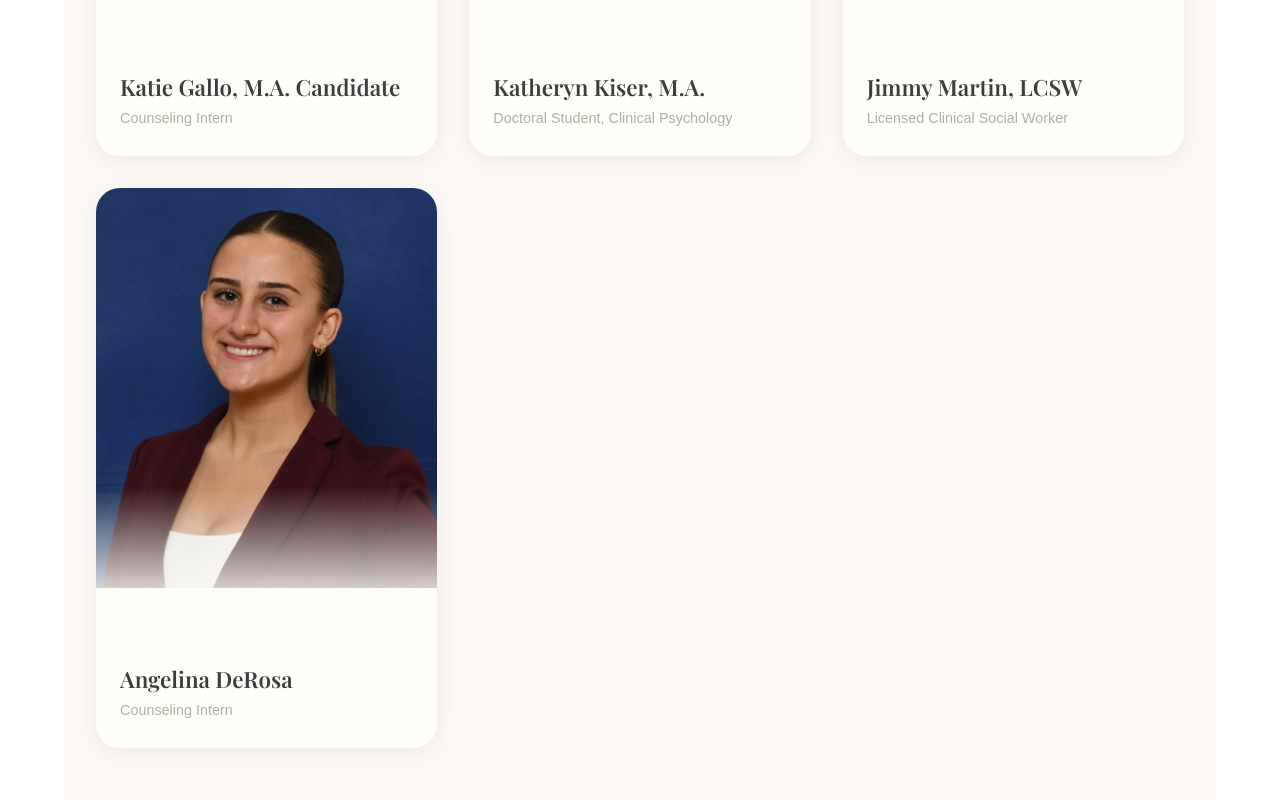
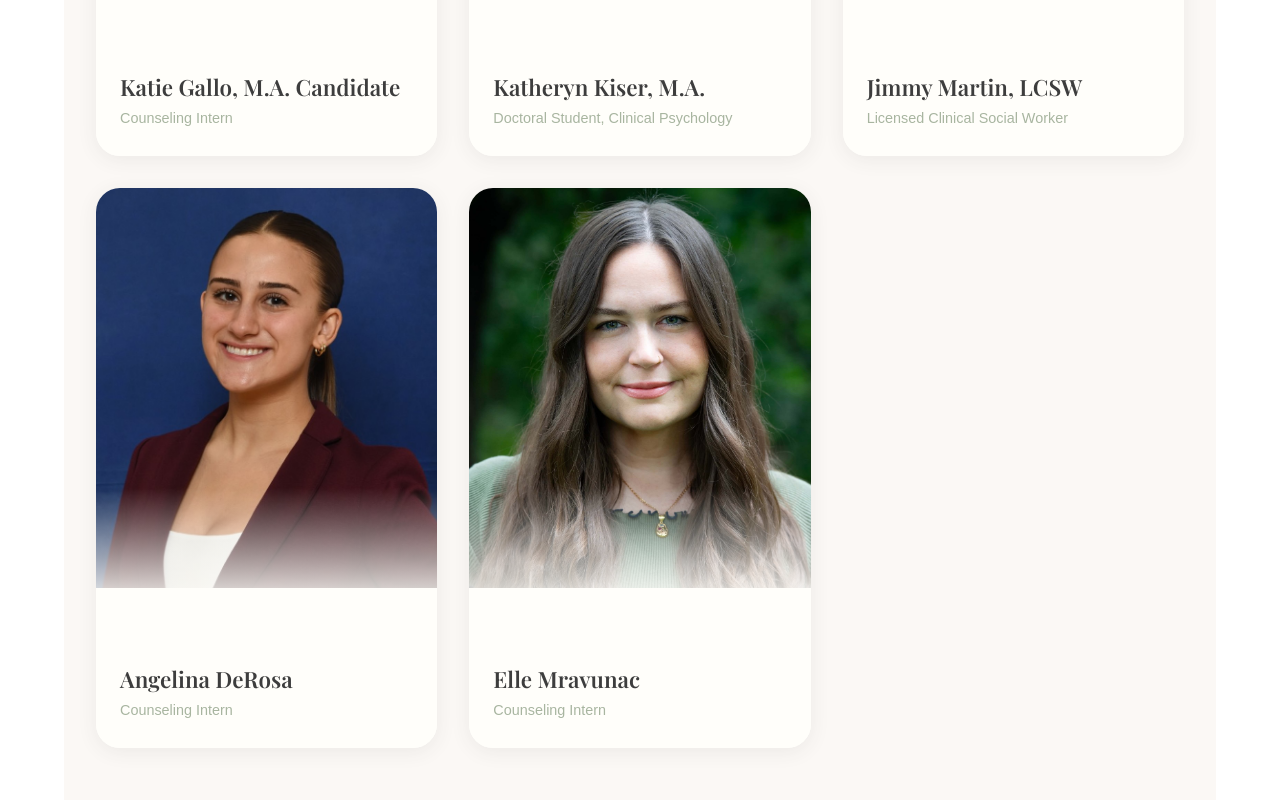
Before and after one commit to Bgorson/rose-water, a React app: page /about in a window 1280 px wide. Shown: the part 3350-4150 px from the top of the page. Built offline with nearby package versions, Linux system fonts and the light colour scheme.

Commit message:
add staff

```diff
--- a/src/components/StaffPage.js
+++ b/src/components/StaffPage.js
@@ -25,6 +25,7 @@ import Katie from '../katie.jpeg';
 import Kate from '../kate.jpg';
 import Jimmy from '../jimmy.jpg';
 import Angelina from '../angelina.jpg';
+import Elle from '../Elle.jpg';
 
 const fadeInUp = keyframes`
   from {
@@ -104,6 +105,7 @@ const ProfileImage = styled.img`
   height: 280px;
   border-radius: 20px;
   object-fit: cover;
+  object-position: ${(props) => props.$position || 'center'};
   box-shadow: 0 10px 40px rgba(61, 61, 61, 0.12);
 
   @media (max-width: 768px) {
@@ -730,6 +732,21 @@ At the core of my work is a simple goal: to help clients not just feel better, b
     specialties: ['DBT', 'Strengths-Based', 'Client-Centered'],
     description1: `Hi, I'm Angelina DeRosa, a Master's-level Clinical Mental Health Counseling intern at Adler University. I have a strong interest in DBT and tailor treatment to what feels most helpful for each client. I focus on client strengths and strive to meet people where they are. While therapy can be a serious space, I also value bringing in humor and lighthearted conversation when it feels appropriate.`,
   },
+  {
+    id: 25,
+    routeName: 'elle',
+    image: Elle,
+    imagePosition: 'top',
+    header: 'Elle Mravunac',
+    email: 'emravunac@rosewatterchicounseling.com',
+    blurb: `Hi! I'm Elle, a counseling intern pursuing my M.A. in Clinical Mental Health Counseling at Bradley University. I believe therapy is most meaningful when people feel genuinely seen, heard, and accepted.`,
+    title: 'Counseling Intern',
+    category: 'trainees',
+    specialties: ['Person-Centered', 'DBT', 'Mindfulness'],
+    description1: `Hi! I'm Elle, a counseling intern pursuing my M.A. in Clinical Mental Health Counseling at Bradley University. I believe therapy is most meaningful when people feel genuinely seen, heard, and accepted.`,
+    description2: `My approach is rooted in person-centered therapy and incorporates mindfulness-based practices and Dialectical Behavior Therapy (DBT). I enjoy helping my clients deepen their self-awareness, develop self-compassion, and connect to the present moment. I'll work with you to build practical skills to navigate life's challenges with greater confidence and resilience. I believe meaningful change happens when we learn to respond to ourselves with both curiosity and kindness.`,
+    description3: `I am especially drawn to DBT because it emphasizes the balance between acceptance and change. I believe that healing doesn't require choosing between the two- it often comes from embracing both. Together, we will work to understand your experiences, strengthen your coping skills, and take meaningful steps toward the life you want to create. Above all, my goal is to create a warm, collaborative space where every part of you is welcome without fear of judgment- including the messy, difficult, uncertain, and even humorous moments that make us human.`,
+  },
 ];
 
 const StaffPage = () => {
@@ -787,6 +804,7 @@ const StaffPage = () => {
               <ProfileImage
                 src={selectedStaff.image}
                 alt={selectedStaff.header}
+                $position={selectedStaff.imagePosition}
               />
             ) : (
               <ImagePlaceholder>Photo Coming Soon</ImagePlaceholder>
```
Also changed, not shown: src/Elle.jpg (added).
